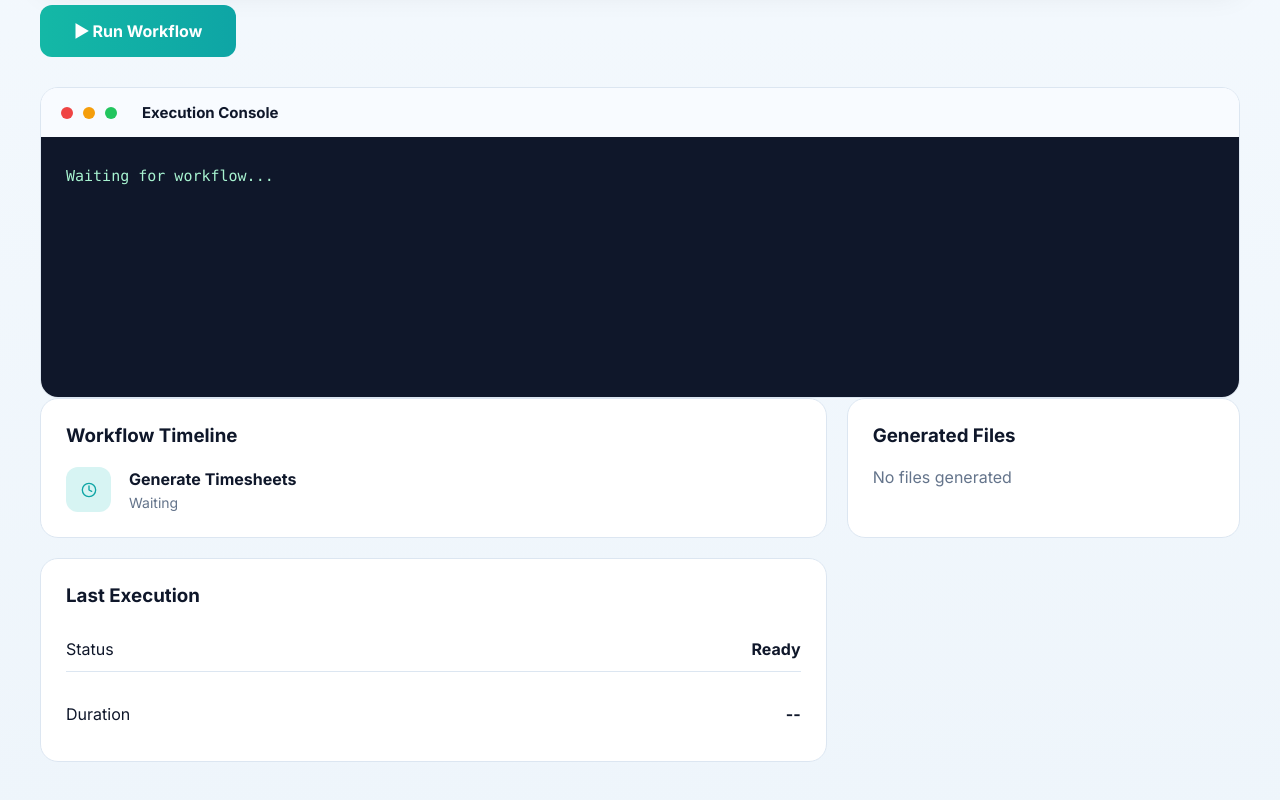
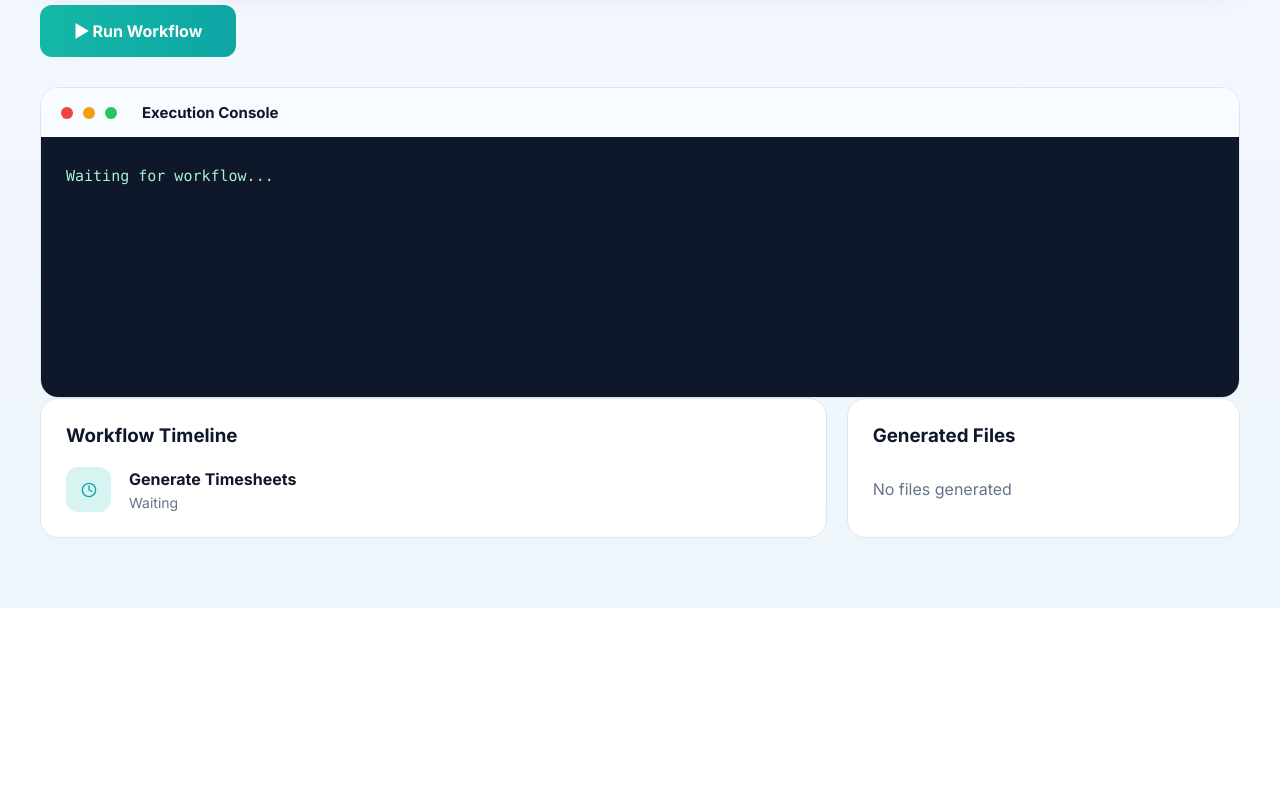
Before and after one commit to Kushagra-95/TimeSheet_Automation_Dashboard, a React (Vite) app in the folder frontend2/: page / in a window 1280 px wide. Shown: the part 779-1579 px from the top of the page. After the commit the page ends 1387 px from the top, so only its background shows below. Built offline with nearby package versions, Linux system fonts and the light colour scheme.

Commit message:
Adding scroll in the Generated Files and remove the history card

```diff
--- a/frontend2/src/App.css
+++ b/frontend2/src/App.css
@@ -1,4 +1,3 @@
-
 .counter {
   font-size: 16px;
   padding: 5px 10px;
--- a/frontend2/src/components/OutputFiles.jsx
+++ b/frontend2/src/components/OutputFiles.jsx
@@ -56,6 +56,7 @@ function OutputFiles({ files, jobId }) {
     <div className="output-card">
       <h3>Generated Files</h3>
 
+      <div className="generated-files-list">
         {!files || files.length === 0 ? (
           <p className="empty">No files generated</p>
         ) : (
@@ -79,6 +80,7 @@ function OutputFiles({ files, jobId }) {
           ))
         )}
       </div>
+    </div>
   );
 }
 
--- a/frontend2/src/index.css
+++ b/frontend2/src/index.css
@@ -603,6 +603,26 @@ body{
 
 }
 
+.output-card{
+
+    display:flex;
+
+    flex-direction:column;
+
+}
+
+.generated-files-list{
+
+    margin-top:12px;
+
+    max-height:240px;
+
+    overflow-y:auto;
+
+    padding-right:6px;
+
+}
+
 .timeline-item{
 
     display:flex;
--- a/frontend2/src/pages/Dashboard.jsx
+++ b/frontend2/src/pages/Dashboard.jsx
@@ -187,10 +187,7 @@ const data = await runWorkflow(uploadResult.jobId);
     files={files}
     jobId={jobId}
 />
-            <HistoryCard
-                status={status}
-                duration={time}
-            />
+           {/* <HistoryCard/> */}
 
         </div>
 
```
Lines whose indentation alone changed are shown as unchanged.
